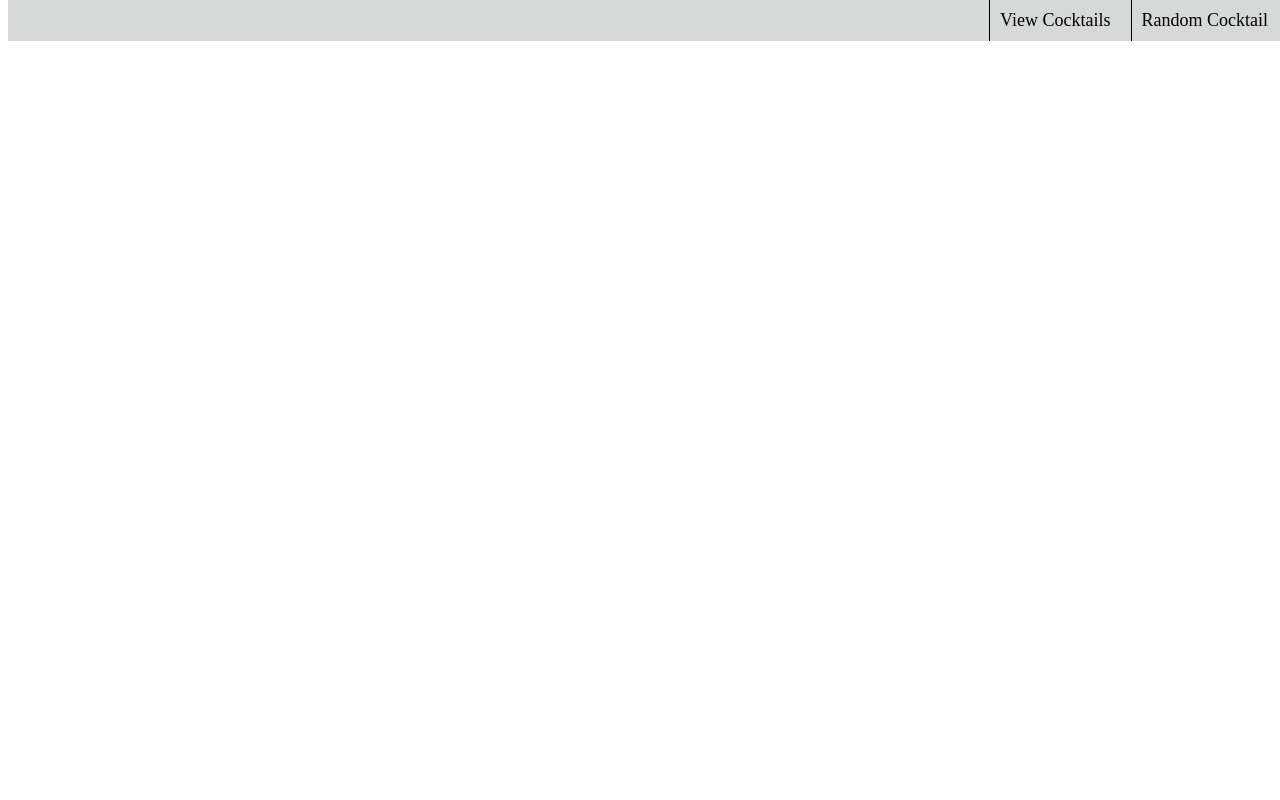
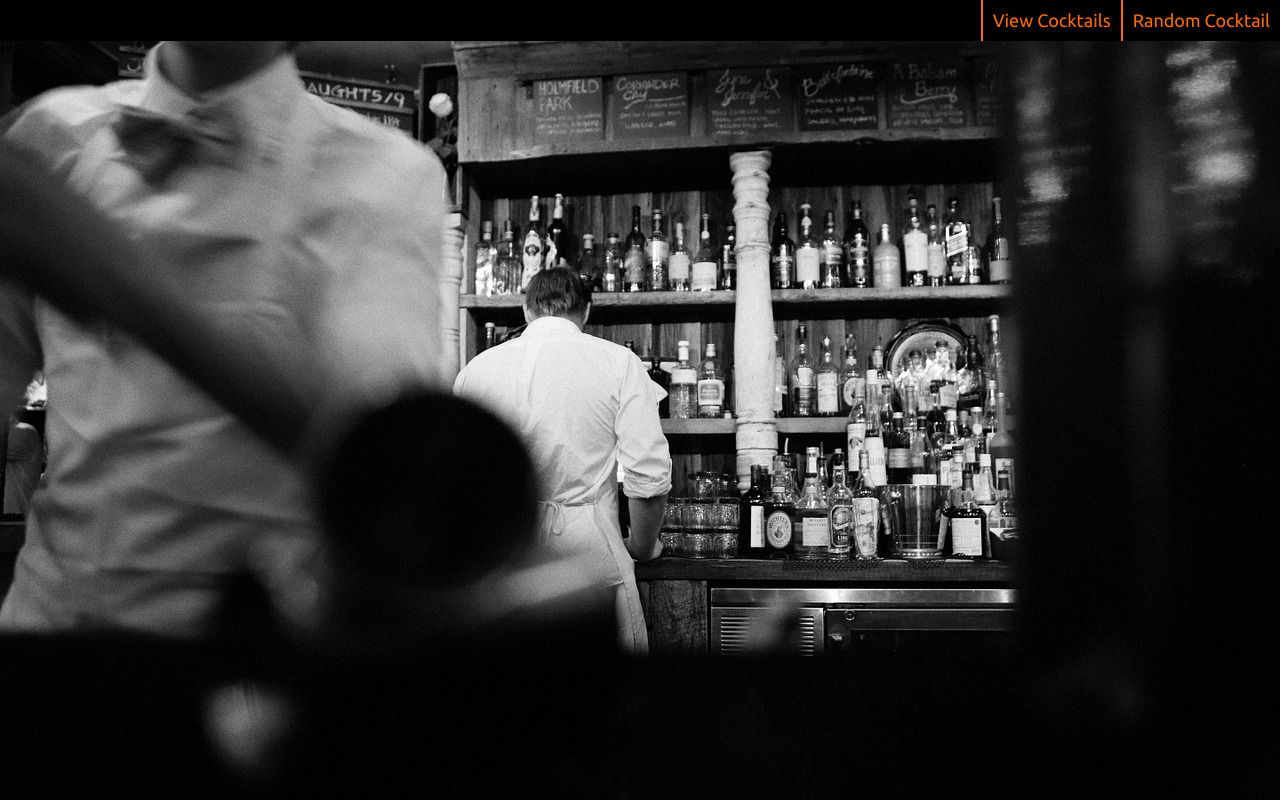
Before and after one commit to DannyW9/JS_Vue_Cocktail_Finder, a Vue app: page /#/ in a window 1280 px wide. Built offline with nearby package versions, Linux system fonts and the light colour scheme; no server answers.

Commit message:
Primarily adds CSS

```diff
--- a/public/css/main.css
+++ b/public/css/main.css
@@ -1,3 +1,62 @@
+* {
+  margin: 0;
+  padding: 0;
+}
+
+html {
+  min-height: 100%;
+}
+
 body {
+  color: #FF6400;
+  padding-top: 60px;
+  background: url('/images/bar.jpg');
+  background-repeat: no-repeat;
+  background-size: cover;
+  font-family: 'Ubuntu', sans-serif;
+
+}
+
+/* .module {
+  position: relative;
   padding-top: 60px;
 }
+
+.module::before {
+  content: "";
+  position: absolute;
+  top: 0;
+  left: 0;
+  width: 100%;
+  height: 100%;
+  background-image: url('/images/bar.jpg');
+  background-repeat: no-repeat;
+  background-size: cover;
+  filter: grayscale(100%);
+}
+
+.module-inside {
+  position: relative;
+} */
+
+/* width */
+::-webkit-scrollbar {
+  width: 10px;
+}
+
+/* Track */
+::-webkit-scrollbar-track {
+  box-shadow: inset 0 0 5px grey;
+  border-radius: 10px;
+}
+
+/* Handle */
+::-webkit-scrollbar-thumb {
+  background: #FF6A00;
+  border-radius: 10px;
+}
+
+/* Handle on hover */
+::-webkit-scrollbar-thumb:hover {
+  background: #b30000;
+}
--- a/public/index.html
+++ b/public/index.html
@@ -6,13 +6,20 @@
     <meta name="viewport" content="width=device-width,initial-scale=1.0">
     <link rel="icon" href="<%= BASE_URL %>favicon.ico">
     <link rel="stylesheet" href="/css/main.css">
+    <link href="https://fonts.googleapis.com/css?family=Ubuntu" rel="stylesheet">
     <title>weekend_homework_cocktails</title>
   </head>
   <body>
+    <div class="module">
+      <div class="module-inside">
+
+
     <noscript>
       <strong>We're sorry but weekend_homework_cocktails doesn't work properly without JavaScript enabled. Please enable it to continue.</strong>
     </noscript>
     <div id="app"></div>
     <!-- built files will be auto injected -->
+  </div>
+</div>
   </body>
 </html>
--- a/src/App.vue
+++ b/src/App.vue
@@ -39,16 +39,15 @@ export default {
 .nav {
   display: block;
   padding: 10px;
-  border-left: 1px solid black;
+  border-left: 2px solid #FF6A00;
   font-size: 18px;
-  margin-right: 10px;
   text-decoration: none;
-  color: black;
+  color: #FF6A00;
 }
 
 .nav:hover {
-  background-color: black;
-  color: white;
+  background-color: #FF6A00;
+  color: black;
   text-transform: uppercase;
 }
 
@@ -58,14 +57,7 @@ nav {
   justify-content: flex-end;
   width: 100%;
   top: 0;
-  background-color: #D7D9D8;
-}
-
-
-nav ul li a:hover {
-  background-color: #5D366D;
-  color: #D7D9D8;
-  text-transform: uppercase;
+  background-color: black;
 }
 
 </style>
--- a/src/components/AlcoholSelect.vue
+++ b/src/components/AlcoholSelect.vue
@@ -1,7 +1,7 @@
 <template lang="html">
   <div class="select-div">
-    <select v-model="chosenSpirit" @change="handleChange">
-      <option value="null" selected disabled>Select a spirit:</option>
+    <select v-model="chosenSpirit" @change="handleChange" id="select">
+      <option value="null" selected disabled>Select a base spirit to begin:</option>
       <option v-for="(spirit, index) in spirits" :value="spirit" :key="index">{{spirit}}</option>
     </select>
   </div>
@@ -31,4 +31,20 @@ export default {
   text-align: center;
 }
 
+#select {
+  margin-top: 20px;
+  font-size: 20px;
+  background-color: #FF6A00;
+  width: 20%;
+  box-shadow: 1px 1px 10px #FF6A00;
+}
+
+#select:hover {
+  border-color: black;
+}
+
+#select:focus {
+  border-color: #FF6A00;
+}
+
 </style>
--- a/src/components/CocktailList.vue
+++ b/src/components/CocktailList.vue
@@ -2,7 +2,7 @@
   <div class="wrapper">
     <h2>{{heading}}-based cocktails list</h2>
     <div class="scroller">
-      <cocktail-list-item v-for="cocktail in cocktails" :cocktail="cocktail"></cocktail-list-item>
+      <cocktail-list-item v-for="(cocktail, index) in cocktails" :cocktail="cocktail" :key="index"></cocktail-list-item>
     </div>
   </div>
 </template>
@@ -19,6 +19,11 @@ export default {
 
 <style lang="css" scoped>
 
+h2 {
+  color: white;
+  padding-top: 20px;
+}
+
 .wrapper {
   margin: auto;
   text-align: center;
@@ -26,8 +31,8 @@ export default {
   width: 80%;
   height: 100%;
   margin-bottom: 20px !important;
-  background: #EFEFEF;
-  box-shadow: 1px 1px 10px #999;
+  background: #070707;
+  box-shadow: 1px 1px 10px #FF6A00;
   padding-left: 30px;
 }
 
@@ -38,7 +43,9 @@ export default {
   overflow-x: hidden;
   overflow-y: scroll;
   height: 500px;
+  scrollbar-color: red yellow;
   /* white-space: nowrap; */
 }
 
+
 </style>
--- a/src/components/CocktailListItem.vue
+++ b/src/components/CocktailListItem.vue
@@ -17,12 +17,21 @@ export default {
 
 a {
   text-decoration: none;
-  color: black;
+  color: white;
+}
+
+a:hover {
+  color: #FF6400;
 }
 
 img {
   height: 200px;
   width: 200px;
+  opacity: 0.6;
+}
+
+img:hover {
+  opacity: 1;
 }
 
 h3 {
--- a/src/views/CocktailDetailsView.vue
+++ b/src/views/CocktailDetailsView.vue
@@ -71,21 +71,23 @@ h1 {
 
 .text {
   display: flex;
-  width: 80%;
+  width: 100%;
   align-items: center;
   justify-content: space-around;
   margin: 0 auto;
   font-size: 18px;
+  background-color: #070707;
 }
 
 .vertical {
-  border-left: 4px solid black;
+  border-left: 4px solid #FF6A00;
   height: 400px;
   padding: 10px;
 }
 
 p {
  width: 50%;
+ font-size: 20px;
 }
 
 img {
--- a/src/views/CocktailView.vue
+++ b/src/views/CocktailView.vue
@@ -1,8 +1,6 @@
 <template lang="html">
   <div>
     <h1>Cocktail Finder</h1>
-    <br>
-    <h3>Select a base spirit to get started:</h3>
     <alcohol-select :spirits="alcohol"/>
     <br>
     <cocktail-list :cocktails="cocktails" v-if="selectedSpirit" :heading="selectedSpirit"/>
@@ -46,4 +44,8 @@ h1, h3 {
   text-align: center;
 }
 
+h1 {
+  font-size: 50px;
+}
+
 </style>
```
Also changed, not shown: public/images/bar.jpg (added).
